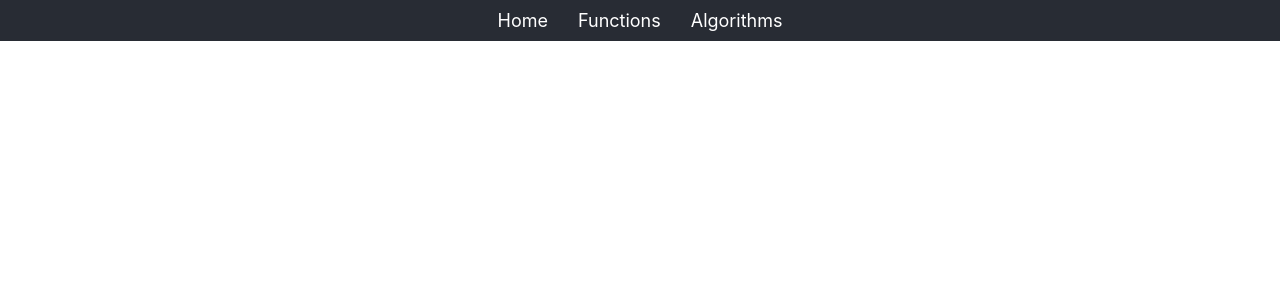
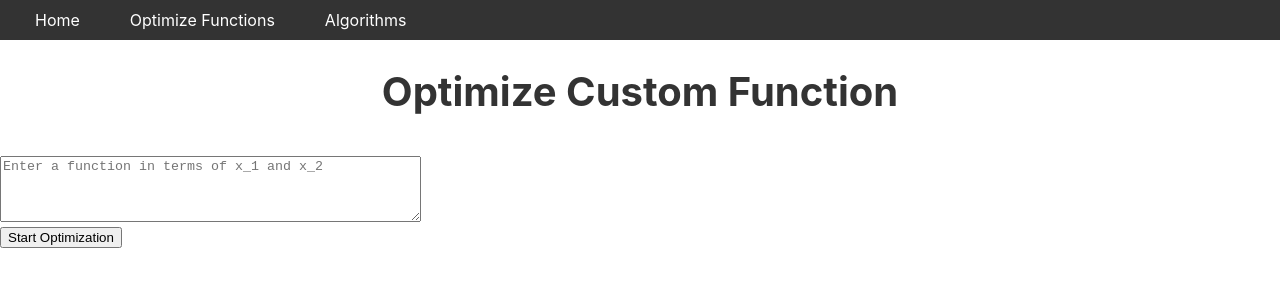
Before and after one commit to Aditi-0405/Minor_Project, a React (Create React App) app in the folder frontend/: page /functions/custom in a window 1280 px wide. Shown: the top 300 px of the page. Built offline with nearby package versions, Linux system fonts and the light colour scheme.

Commit message:
added provision for custom input functions

```diff
--- a/frontend/src/App.js
+++ b/frontend/src/App.js
@@ -5,6 +5,7 @@ import HomePage from './pages/HomePage';
 import SOOPPage from './pages/SOOPPage';
 import MOOPPage from './pages/MOOPPage';
 import FunctionsPage from './pages/FunctionsPage';
+import CustomFunctionsPage from './pages/CustomFunctionPage';
 import AlgorithmsPage from './pages/AlgorithmsPage';
 
 function App() {
@@ -16,6 +17,7 @@ function App() {
         <Route path="/soop" element={<SOOPPage />} />
         <Route path="/moop" element={<MOOPPage />} />
         <Route path="/functions" element={<FunctionsPage />} />
+        <Route path="/functions/custom" element={<CustomFunctionsPage />} />
         <Route path="/algorithms" element={<AlgorithmsPage />} />
       </Routes>
     </Router>
--- a/frontend/src/components/Navbar.js
+++ b/frontend/src/components/Navbar.js
@@ -1,16 +1,40 @@
-import React from 'react';
+import React, { useState } from 'react';
 import { Link } from 'react-router-dom';
 import styles from '../styles/Navbar.module.css';
 
 const Navbar = () => {
+  const [showDropdown, setShowDropdown] = useState(false);
+
+  const toggleDropdown = () => {
+    setShowDropdown((prev) => !prev);
+  };
+
   return (
     <nav className={styles.navbar}>
       <ul className={styles.navList}>
         <li className={styles.navItem}>
           <Link to="/" className={styles.navLink}>Home</Link>
         </li>
-        <li className={styles.navItem}>
-          <Link to="/functions" className={styles.navLink}>Functions</Link>
+        <li
+          className={`${styles.navItem} ${styles.dropdown}`}
+          onMouseEnter={toggleDropdown}
+          onMouseLeave={toggleDropdown}
+        >
+          <span className={styles.navLink}>Optimize Functions</span>
+          {showDropdown && (
+            <ul className={styles.dropdownMenu}>
+              <li className={styles.dropdownItem}>
+                <Link to="/functions" className={styles.navLink}>
+                  Demo Functions
+                </Link>
+              </li>
+              <li className={styles.dropdownItem}>
+                <Link to="/functions/custom" className={styles.navLink}>
+                  Custom Input
+                </Link>
+              </li>
+            </ul>
+          )}
         </li>
         <li className={styles.navItem}>
           <Link to="/algorithms" className={styles.navLink}>Algorithms</Link>
--- /dev/null
+++ b/frontend/src/pages/CustomFunctionPage.js
@@ -0,0 +1,72 @@
+import React, { useState } from 'react';
+
+const CustomFunctionsPage = () => {
+    const [functionInput, setFunctionInput] = useState('');
+    const [result, setResult] = useState(null);
+    const [loading, setLoading] = useState(false);
+    const [error, setError] = useState(null);
+
+    const handleFunctionChange = (e) => {
+        setFunctionInput(e.target.value);
+    };
+
+    const handleSubmit = async () => {
+        if (!functionInput.trim()) {
+            alert("Please enter a function.");
+            return;
+        }
+
+        setLoading(true);
+        setError(null);
+
+        try {
+            const response = await fetch('http://localhost:8080/api/optimize/custom_function', {
+                method: 'POST',
+                headers: {
+                    'Content-Type': 'application/json',
+                },
+                body: JSON.stringify({ function: functionInput }),
+            });
+
+            const data = await response.json();
+
+            if (response.ok) {
+                setResult(data);
+            } else {
+                setError(data.error || "An error occurred.");
+            }
+        } catch (error) {
+            setError("Network error.");
+        } finally {
+            setLoading(false);
+        }
+    };
+
+    return (
+        <div>
+            <h1>Optimize Custom Function</h1>
+            <textarea
+                value={functionInput}
+                onChange={handleFunctionChange}
+                placeholder="Enter a function in terms of x_1 and x_2"
+                rows={4}
+                cols={50}
+            />
+            <br />
+            <button onClick={handleSubmit} disabled={loading}>
+                {loading ? 'Optimizing...' : 'Start Optimization'}
+            </button>
+
+            {error && <p style={{ color: 'red' }}>{error}</p>}
+
+            {result && (
+                <div>
+                    <h3>Optimization Results:</h3>
+                    <pre>{JSON.stringify(result, null, 2)}</pre>
+                </div>
+            )}
+        </div>
+    );
+};
+
+export default CustomFunctionsPage;
--- a/frontend/src/styles/Navbar.module.css
+++ b/frontend/src/styles/Navbar.module.css
@@ -1,22 +1,54 @@
 .navbar {
+    background-color: #333;
     padding: 10px;
-    background-color: #282c34;
   }
 
   .navList {
+    list-style: none;
     display: flex;
-    list-style: none;
-    justify-content: center;
     margin: 0;
     padding: 0;
   }
 
   .navItem {
     margin: 0 15px;
+    position: relative;
   }
 
   .navLink {
     color: white;
     text-decoration: none;
-    font-size: 18px;
+    font-size: 16px;
+    padding: 5px 10px;
   }
+
+  .navLink:hover {
+    background-color: #555;
+    border-radius: 4px;
+  }
+
+  /* Dropdown Menu Styling */
+  .dropdownMenu {
+    list-style: none;
+    background-color: #444;
+    position: absolute;
+    top: 100%;
+    left: 0;
+    margin: 0;
+    padding: 5px 0;
+    box-shadow: 0 4px 8px rgba(0, 0, 0, 0.1);
+    z-index: 1000;
+  }
+
+  .dropdownItem {
+    margin: 0;
+  }
+
+  .dropdownItem .navLink {
+    display: block;
+    padding: 5px 20px;
+  }
+
+  .dropdownItem .navLink:hover {
+    background-color: #666;
+  }
```
Also changed, not shown: 1 other file (tests, documents, lock files or other folders). Lines whose indentation alone changed are shown as unchanged.
